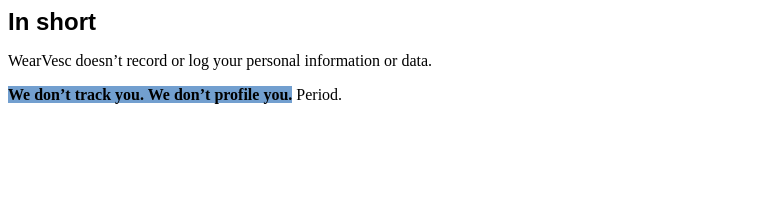
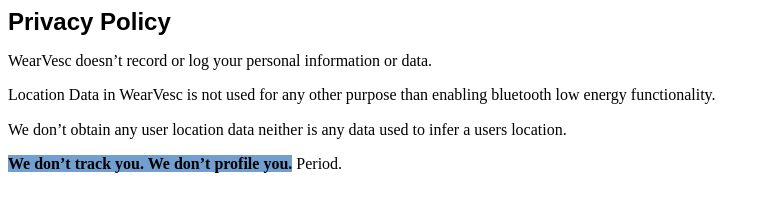
Before and after one commit to rocketstrong600/rocketstrong600.github.io, a plain HTML site: page PrivacyPolicy.html in a window 1280 px wide. Shown: the whole page, without its empty margins (0-770 px from the left). Drawn offline with Linux system fonts and the light colour scheme.

Commit message:
Privacy Policy Fixes

```diff
--- a/PrivacyPolicy.html
+++ b/PrivacyPolicy.html
@@ -5,12 +5,13 @@
 	<title>WearVesc Privacy Policy</title>
 	<meta name="generator" content="LibreOffice 7.1.6.2.0 (Linux)"/>
 	<meta name="created" content="00:00:00"/>
-	<meta name="changed" content="2021-09-16T10:29:50.639715372"/>
+	<meta name="changed" content="2021-09-16T14:00:59.124367693"/>
 	<meta name="" content=""/>
+	<meta name="created" content="00:00:00">
 	<style type="text/css">
 		@page { size: 21cm 29.7cm; margin-left: 2cm; margin-right: 1cm; margin-top: 1cm; margin-bottom: 1cm }
-		p { margin-bottom: 0.25cm; line-height: 115%; background: transparent }
-		h1 { margin-bottom: 0.21cm; background: transparent; page-break-after: avoid }
+		p { margin-bottom: 0.25cm; background: transparent; line-height: 115%; background: transparent }
+		h1 { margin-bottom: 0.21cm; background: transparent; background: transparent; page-break-after: avoid }
 		h1.western { font-family: "Liberation Sans", sans-serif; font-size: 18pt; font-weight: bold }
 		h1.cjk { font-family: "Noto Sans CJK SC"; font-size: 18pt; font-weight: bold }
 		h1.ctl { font-family: "Lohit Devanagari"; font-size: 18pt; font-weight: bold }
@@ -19,9 +20,13 @@
 	</style>
 </head>
 <body lang="en-AU" link="#000080" vlink="#800000" dir="ltr"><h1 class="western">
-In short</h1>
+Privacy Policy</h1>
 <p>WearVesc doesn’t record or log your personal information or
 data.</p>
+<p>Location Data in WearVesc is not used for any other purpose than
+enabling bluetooth low energy functionality.</p>
+<p>We don’t obtain any user location data neither is any data used
+to infer a users location.</p>
 <p><b><span style="background: #729fcf">We don’t track you. We
 don’t profile you.</span></b> Period.</p>
 </body>
```
